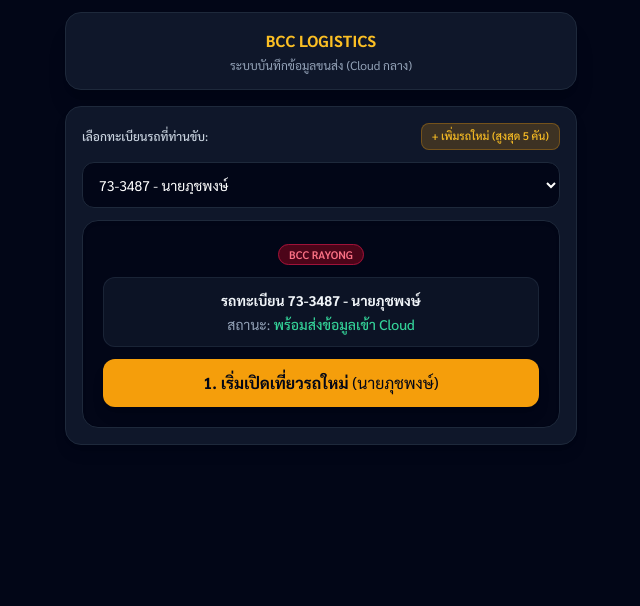
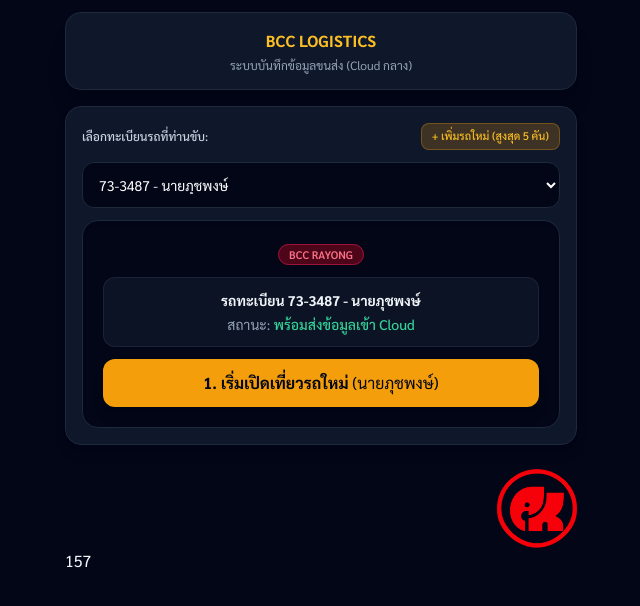
Before and after one commit to djjui103-svg/bcc-app, a plain HTML site: page index.html in a window 1280 px wide. Shown: the whole page, without its empty margins (319-959 px from the left). Drawn offline with nearby package versions, Linux system fonts and the light colour scheme.

Commit message:
Add logo

```diff
--- a/index.html
+++ b/index.html
@@ -154,6 +154,11 @@
             </div>
         </div>
 
+                <!-- ================= LOGO ================= -->
+        <div class="flex justify-end pt-2">
+            <img src="Logo.png" alt="Logo" class="w-20 h-20 object-contain">
+        </div>
+157    </div>
     </div>
 
     <!-- ================= SCRIPT ================= -->
```
